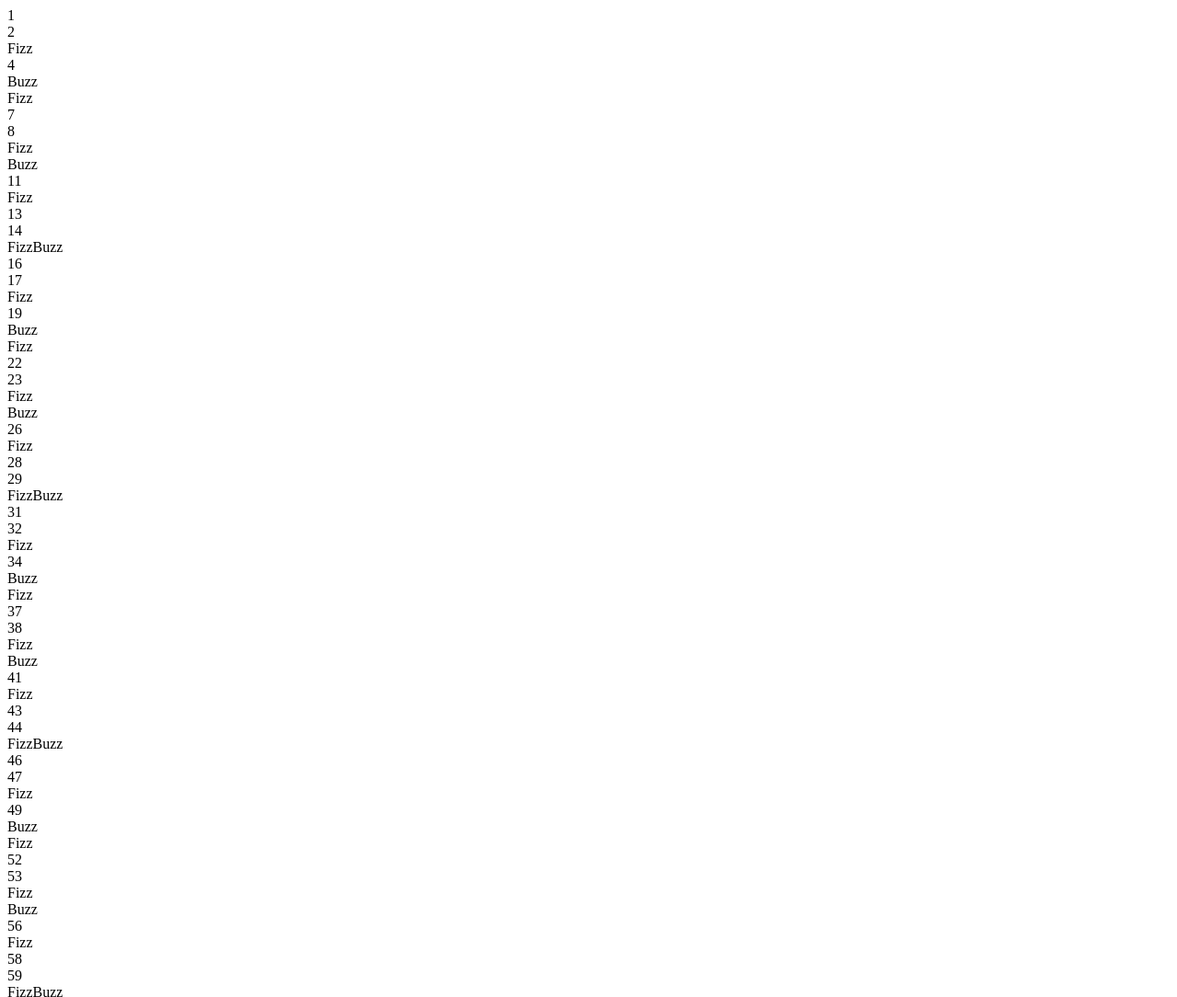
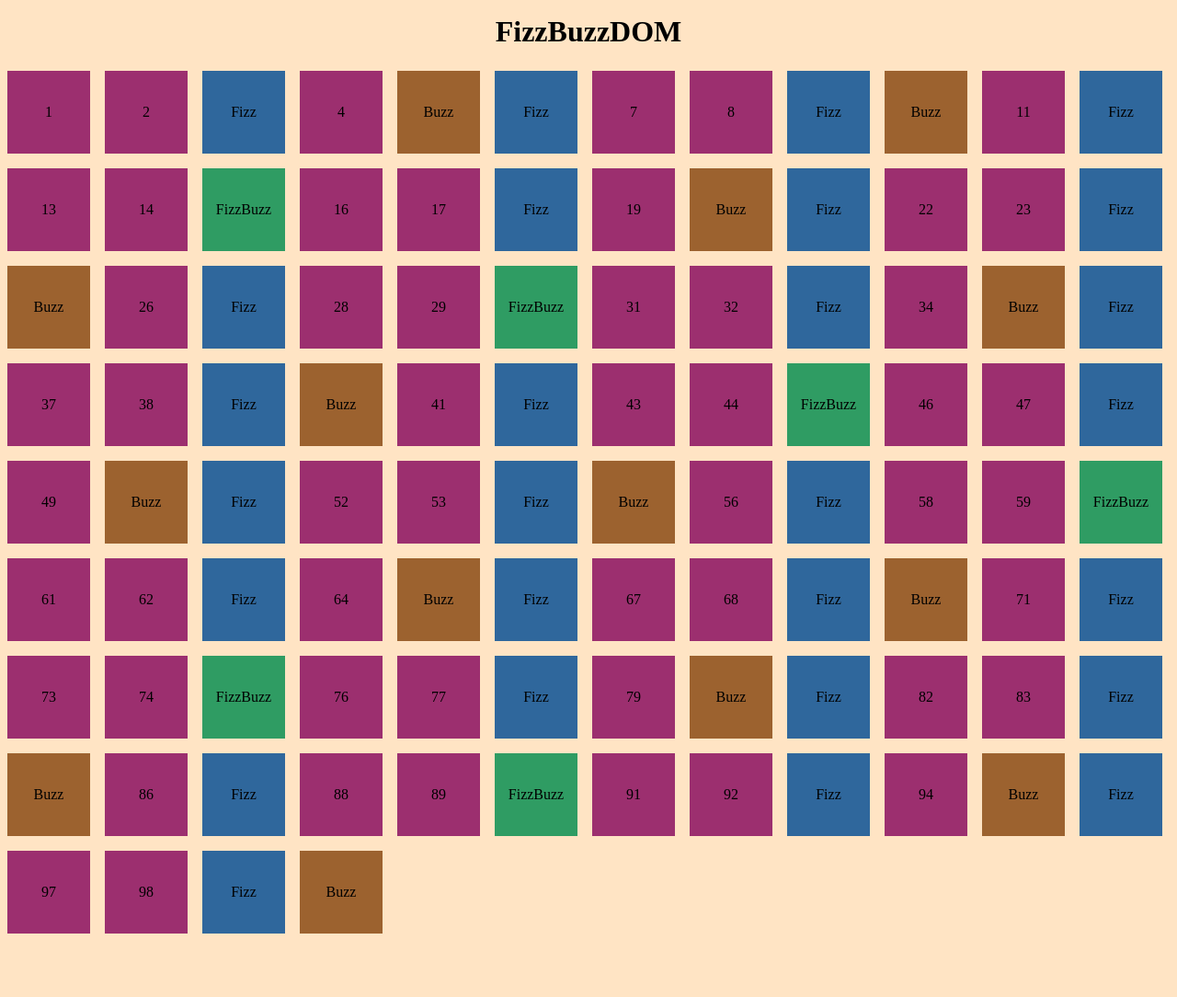
Before and after one commit to edoardorizzo/js-fizzbuzz, a plain HTML site: page index.html in a window 1280 px wide. Shown: the top 1084 px of the page at 92% size. After the commit the page ends 1023 px from the top, so only its background shows below. Drawn offline with Linux system fonts and the light colour scheme.

Commit message:
add bonus 2 to the exercise

```diff
--- a/assets/main.js
+++ b/assets/main.js
@@ -13,19 +13,25 @@ Potete usare vari strumenti per farlo:
 */
 
 let contElm = document.querySelector('.cont');
+let div = document.querySelector('div');
+
 for (let i = 1; i <= 100; i++){
 
     if (i % 3 == 0 && i % 5 == 0){
+        console.log(i, 'FizzBuzz');
         contElm.innerHTML += (`<div>FizzBuzz</div>`);
 
     } else if (i % 3 == 0){
-        contElm.innerHTML += (`<div>Fizz</div>`);
+        console.log(i, 'Fizz');
+        contElm.innerHTML += (`<span>Fizz</span>`);
 
     } else if (i % 5 == 0){
-        contElm.innerHTML += (`<div>Buzz</div>`);
+        console.log(i, 'Buzz');
+        contElm.innerHTML += (`<article>Buzz</article>`);
 
     } else {
-        contElm.innerHTML += (`<div>${i}</div>`);
+        console.log(i);
+        contElm.innerHTML += (`<nav>${i}</nav>`);
     }
 }
 
@@ -33,4 +39,6 @@ for (let i = 1; i <= 100; i++){
 BONUS 2:
 Applica stili differenti agli elementi aggiunti al DOM nel *BONUS 1*, a seconda che il valore inserito sia un numero, un fizz, un buzz o un fizzbuzz.
 Se sei a corto di idee per lo stile, potresti prendere spunto dallo screenshot fornito in consegna.
+
+----- VEDI CSS ----
 */
--- a/assets/style.css
+++ b/assets/style.css
@@ -0,0 +1,60 @@
+*{
+    padding: 0;
+    margin: 0;
+    box-sizing: border-box;
+}
+
+body{
+    background-color: bisque;
+    font-family: Montserrat;
+}
+
+.cont{
+    display: flex;
+    flex-wrap: wrap;
+}
+
+h1{
+    margin: 1rem;
+    text-align: center;
+}
+
+div{
+    width: 90px;
+    height: 90px;
+    display: flex;
+    align-items: center;
+    justify-content: center;
+    margin: 0.5rem;
+    background-color: rgb(47, 156, 99);
+}
+
+span{
+    width: 90px;
+    height: 90px;
+    display: flex;
+    align-items: center;
+    justify-content: center;
+    margin: 0.5rem;
+    background-color: rgb(47, 103, 156);
+}
+
+article{
+    width: 90px;
+    height: 90px;
+    display: flex;
+    align-items: center;
+    justify-content: center;
+    margin: 0.5rem;
+    background-color: rgb(156, 98, 47);
+}
+
+nav{
+    width: 90px;
+    height: 90px;
+    display: flex;
+    align-items: center;
+    justify-content: center;
+    margin: 0.5rem;
+    background-color: rgb(156, 47, 111);
+}
--- a/index.html
+++ b/index.html
@@ -8,7 +8,8 @@
     <title>Document</title>
 </head>
 <body>
-   <div class="cont"></div>
+    <h1>FizzBuzzDOM</h1>
+   <section class="cont"></section>
 
 
     <script src="./assets/main.js"></script>
```
